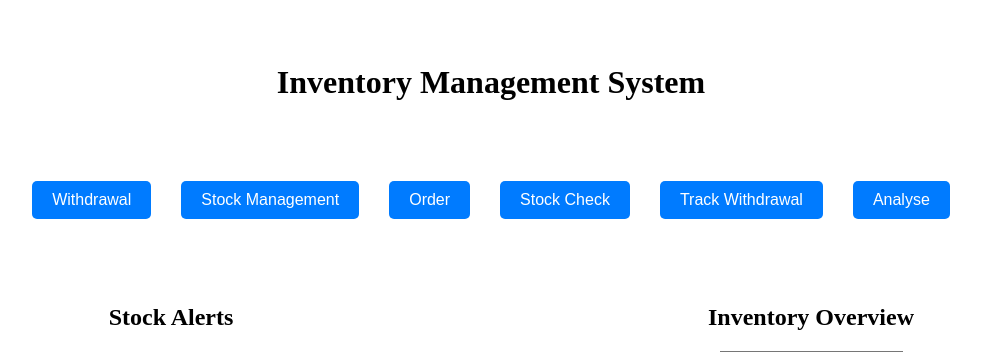
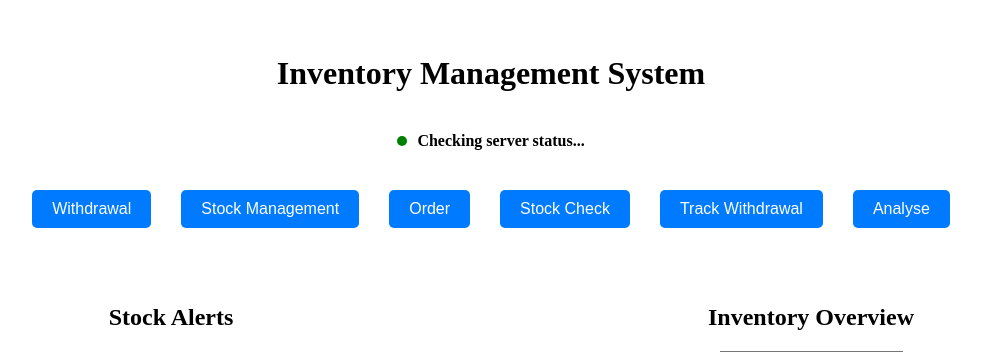
Before and after one commit to cam-digital-hospitals/InventoryManagement, a Django app: page / in a window 1280 px wide. Shown: the top 352 px of the page, without its empty margins (149-1130 px from the left). Run offline with Django 4.2, Linux system fonts and the light colour scheme; data comes from the database, SQL or seed files in the repository; both versions use the stored data as it was after the commit.

Commit message:
server check alive included in 2 pages

```diff
--- a/inventory_app/templates/inventory_app/home.html
+++ b/inventory_app/templates/inventory_app/home.html
@@ -10,6 +10,27 @@
   <title>Inventory Management System</title>
   <link rel="stylesheet" href="{% static 'inventory_app/css/home.css' %}">
   <script src="https://cdn.jsdelivr.net/npm/chart.js"></script>
+
+  <style>
+    .status-container {
+      display: flex;
+      align-items: center;
+      margin-top: 10px;
+      font-weight: bold;
+    }
+    .status-circle {
+      width: 10px;
+      height: 10px;
+      border-radius: 50%;
+      margin-right: 10px;
+    }
+    .status-alive .status-circle {
+      background-color: green;
+    }
+    .status-dead .status-circle {
+      background-color: red;
+    }
+  </style>
 
   <script>
     function filterBySecondColumn() {{
@@ -50,6 +71,35 @@
     }}
   }}
 </script>
+
+<script>
+function checkServerStatus() {
+      fetch('/server-status/')
+        .then(response => response.json())
+        .then(data => {
+          var statusContainer = document.getElementById('statusContainer');
+          if (data.status === 'alive') {
+            statusContainer.classList.remove('status-dead');
+            statusContainer.classList.add('status-alive');
+            document.getElementById('statusText').textContent = 'Server is alive';
+          } else {
+            statusContainer.classList.remove('status-alive');
+            statusContainer.classList.add('status-dead');
+            document.getElementById('statusText').textContent = 'Server is not responding';
+          }
+        })
+        .catch(error => {
+          var statusContainer = document.getElementById('statusContainer');
+          statusContainer.classList.remove('status-alive');
+          statusContainer.classList.add('status-dead');
+          document.getElementById('statusText').textContent = 'Server is not responding';
+        });
+    }
+
+    setInterval(checkServerStatus, 5000); // Check every 5 seconds
+</script>
+
+
 </head>
 
 
@@ -57,6 +107,12 @@
 <body>
   <div class="top-container">
     <h1>Inventory Management System</h1>
+
+    <div id="statusContainer" class="status-container status-alive">
+      <div class="status-circle"></div>
+      <div id="statusText">Checking server status...</div>
+    </div>
+
     <div class="button-container">
         <form action="/user" method="get">
             <button type="submit">Withdrawal</button>
@@ -127,6 +183,8 @@
       </div>
     </div>
 
+
+
       <script>
         var ctx = document.getElementById('inventoryChart').getContext('2d');
         var inventoryChart = new Chart(ctx, {
--- a/inventory_app/urls.py
+++ b/inventory_app/urls.py
@@ -21,6 +21,7 @@ urlpatterns = [
     path('get-locations-for-item/<int:item_id>/', views.get_locations_for_item, name='get-locations-for-item'),
     path('analyse/', views.analyse, name='analyse'),
     path('item/', views.item_search, name='item_search'),
+    path('server-status/', views.server_status, name='server_status'),
 
     # Define other URLs for your app
 ]
--- a/inventory_app/views.py
+++ b/inventory_app/views.py
@@ -49,6 +49,12 @@ def home(request):
     }
 
     return render(request, 'inventory_app/home.html', context)
+
+
+
+
+def server_status(request):
+    return JsonResponse({'status': 'alive'})
 
 
 
```
Also changed, not shown: inventory_app/templates/inventory_app/stockcheck.html (+53 -0 lines), db.sqlite3.
